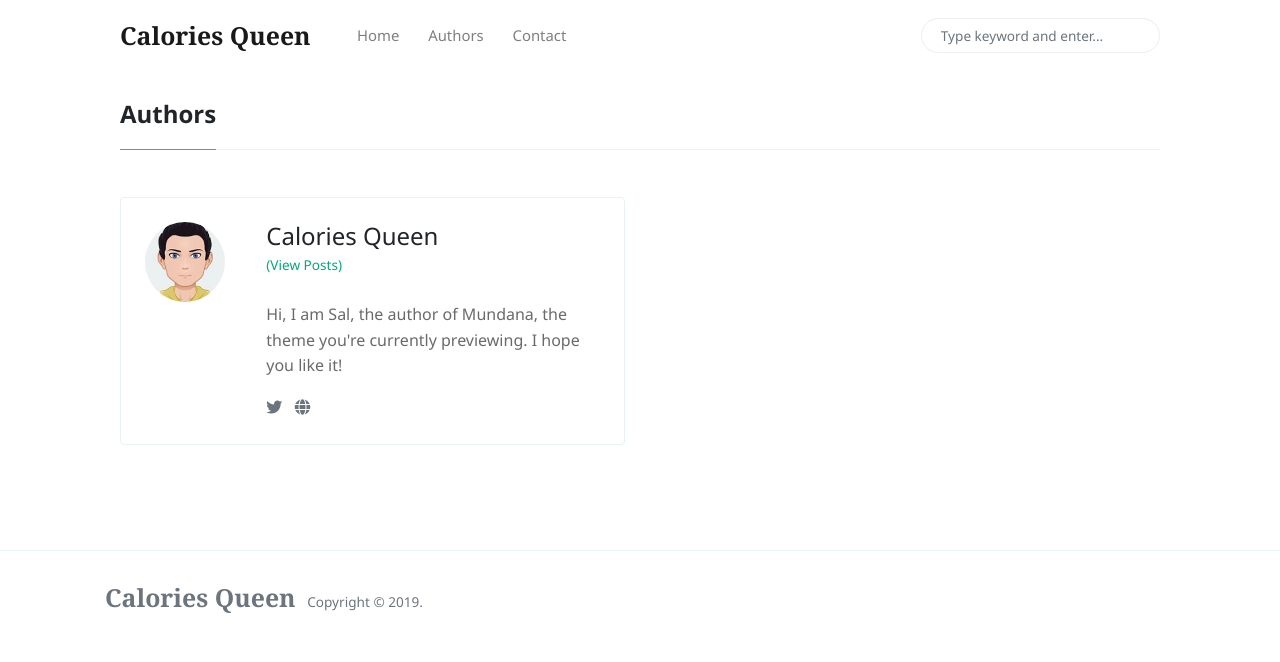
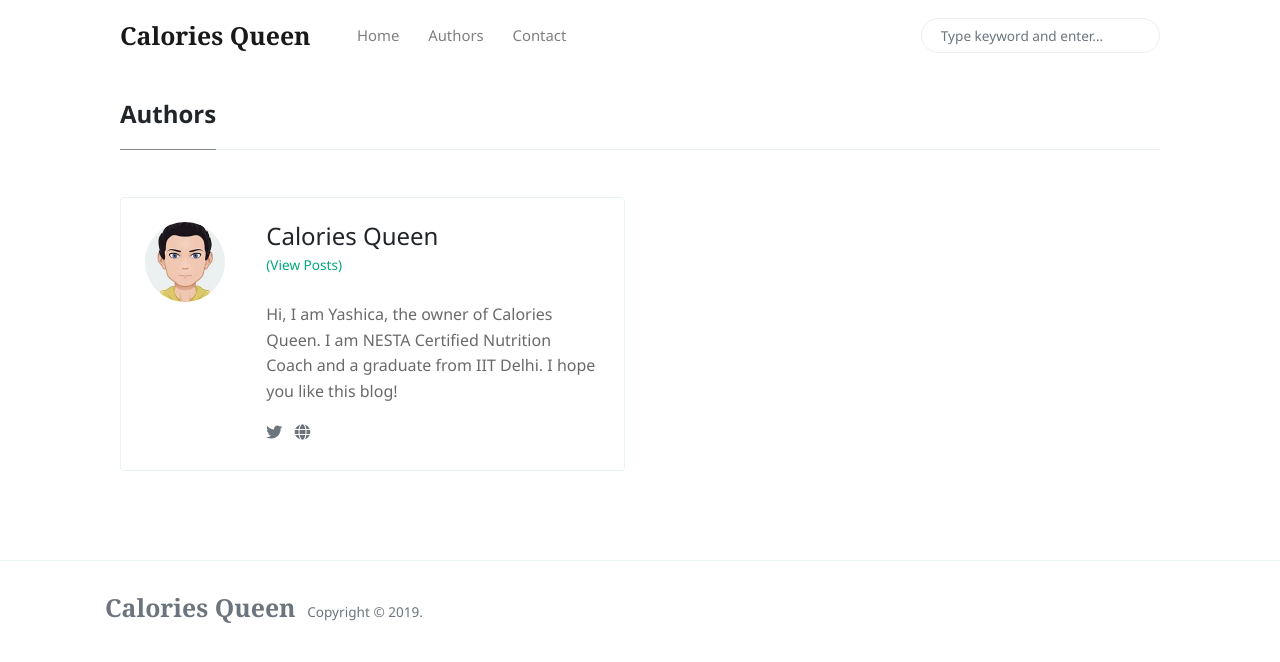
Before and after one commit to caloriesqueen/caloriesqueen.github.io, a Jekyll site: the page built from _pages/authors-list.html, in a window 1280 px wide. Shown: the top 662 px of the page. Built offline with Jekyll 4.4.1, drawn with Linux system fonts in a browser that asks for light colours; nearby versions of some CDN libraries.

Commit message:
Updates to config file

```diff
--- a/_config.yml
+++ b/_config.yml
@@ -23,9 +23,9 @@ authors:
       name:           Calories Queen
       site:           https://www.wowthemes.net
       avatar:         /assets/images/avatar1.jpg
-      bio:            "Hi, I am Sal, the author of Mundana, the theme you're currently previewing. I hope you like it!"
-      email:          wowthemesnet@gmail.com
-      twitter:        https://twitter.com/wowthemesnet
+      bio:            "Hi, I am Yashica, the owner of Calories Queen. I am NESTA Certified Nutrition Coach and a graduate from IIT Delhi. I hope you like this blog!"
+      email:          caloriesqueen@gmail.com
+      instagram:        https://wwww.instagram.com/caloriesqueen
 
 
 
@@ -38,7 +38,7 @@ defaults:
     values:
       layout: post
       author: sal
-      avatar: /assets/images/avatar1.jpg
+      avatar: /assets/images/avatar.jpg
 
   # all pages
   - scope:
```
